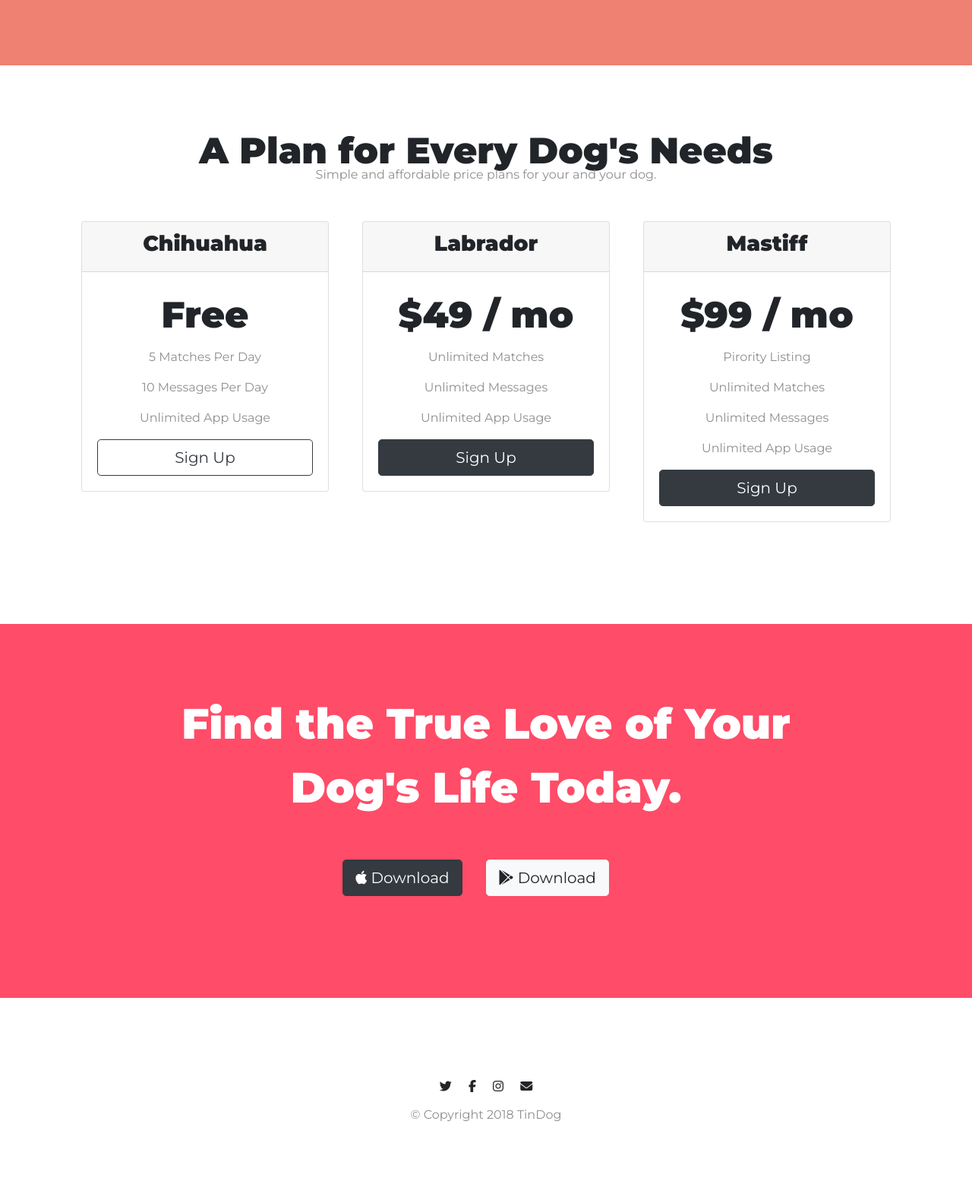
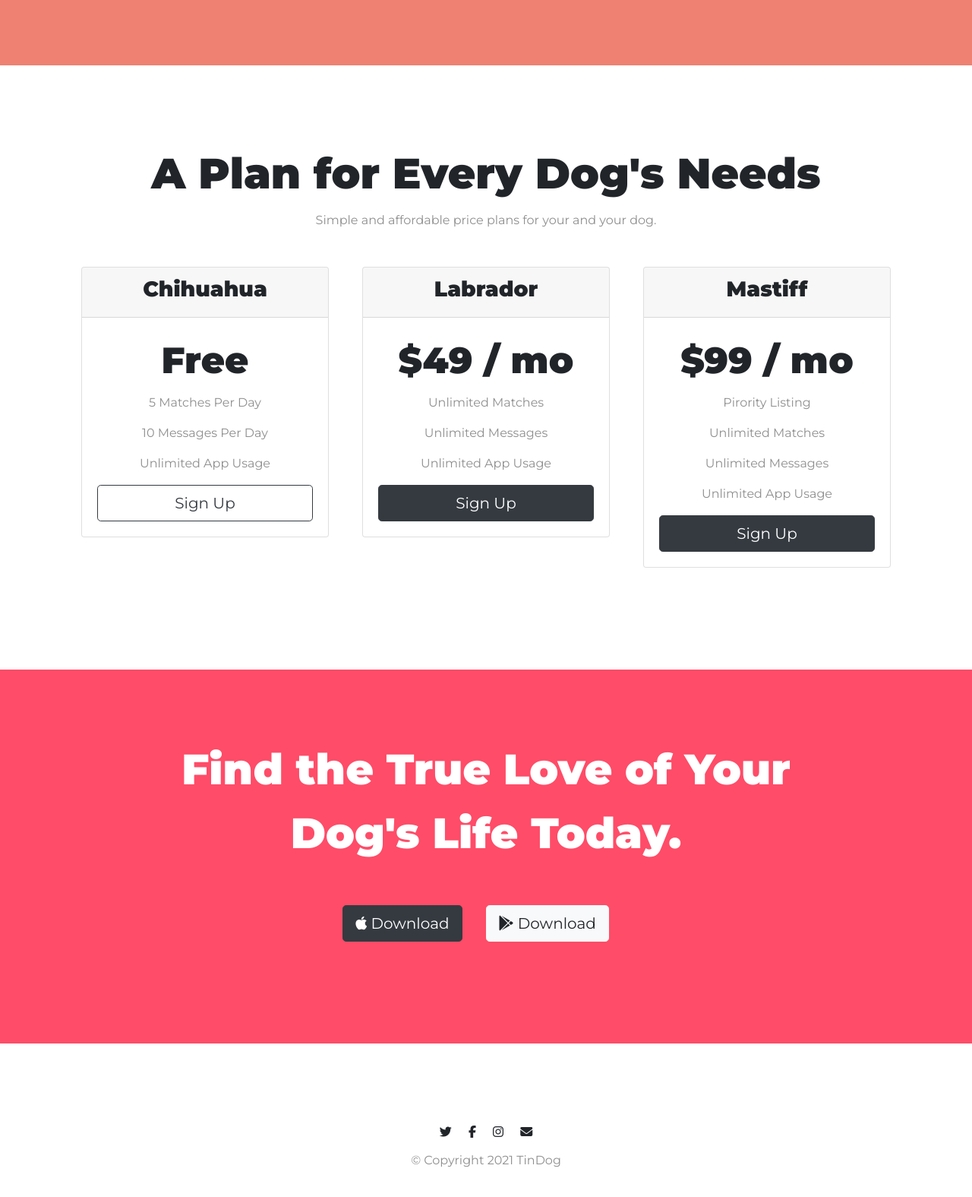
Before and after one commit to justinbranham/tindog, a plain HTML site: page index.html in a window 1280 px wide. Shown: the part 1659-3234 px from the top of the page at 76% size. Drawn offline with nearby package versions, Linux system fonts and the light colour scheme.

Commit message:
Code footer to autoupdate copyright year and fix payment header for mobile.

```diff
--- a/index.html
+++ b/index.html
@@ -145,7 +145,7 @@
 
   <section class="white-section" id="pricing">
 
-    <h2 class="section-heading">A Plan for Every Dog's Needs</h2>
+    <h2 class="big-heading">A Plan for Every Dog's Needs</h2>
     <p>Simple and affordable price plans for your and your dog.</p>
 
     <div class="row">
@@ -222,7 +222,7 @@
       <i class="fab fa-facebook-f socials"></i>
       <i class="fab fa-instagram socials"></i>
       <i class="fas fa-envelope socials"></i>
-      <p>© Copyright 2018 TinDog</p>
+      <p>&copy; Copyright <script>document.write(new Date().getFullYear());</script> TinDog</p>
     </div>
   </footer>
 
```
